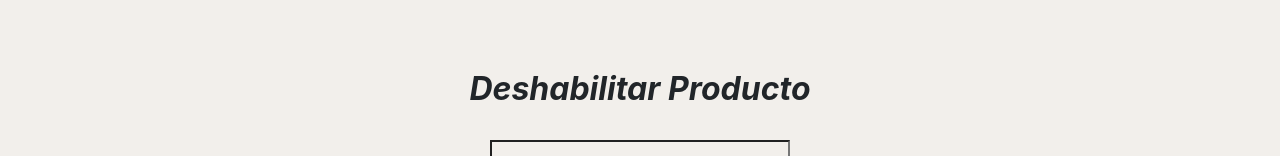
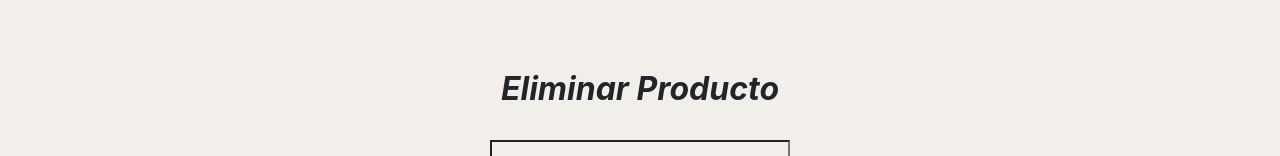
Before and after one commit to lautirozen/AplicacionesInteractivasFrontEnd2021, a React (Create React App) app: page /DeshabilitarProducto in a window 1280 px wide. Shown: the part 134-290 px from the top of the page. Built offline with nearby package versions, Linux system fonts and the light colour scheme; no server answers.

Commit message:
Update DeshabilitarProducto.js

```diff
--- a/src/components/Administrador/DeshabilitarProducto.js
+++ b/src/components/Administrador/DeshabilitarProducto.js
@@ -143,7 +143,7 @@ const DeshabilitarProducto  = () => {
     <div className={classes.ModificarProducto}>
         <NavigationAdmin />
         <div className={classes.modify}>
-            <h2 className={classes.title}>Deshabilitar Producto</h2>
+            <h2 className={classes.title}>Eliminar Producto</h2>
             <input
                 type="text"
                 placeholder="Buscar producto a eliminar"
```
